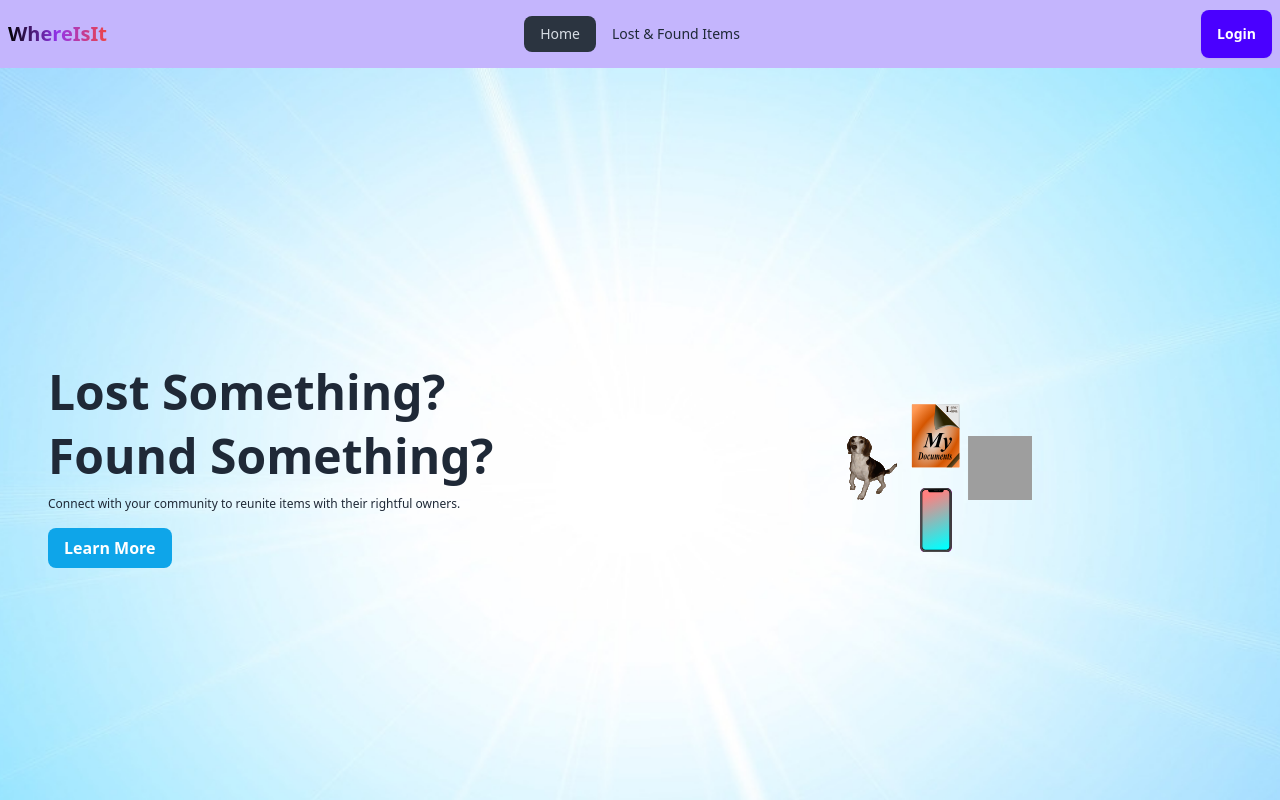
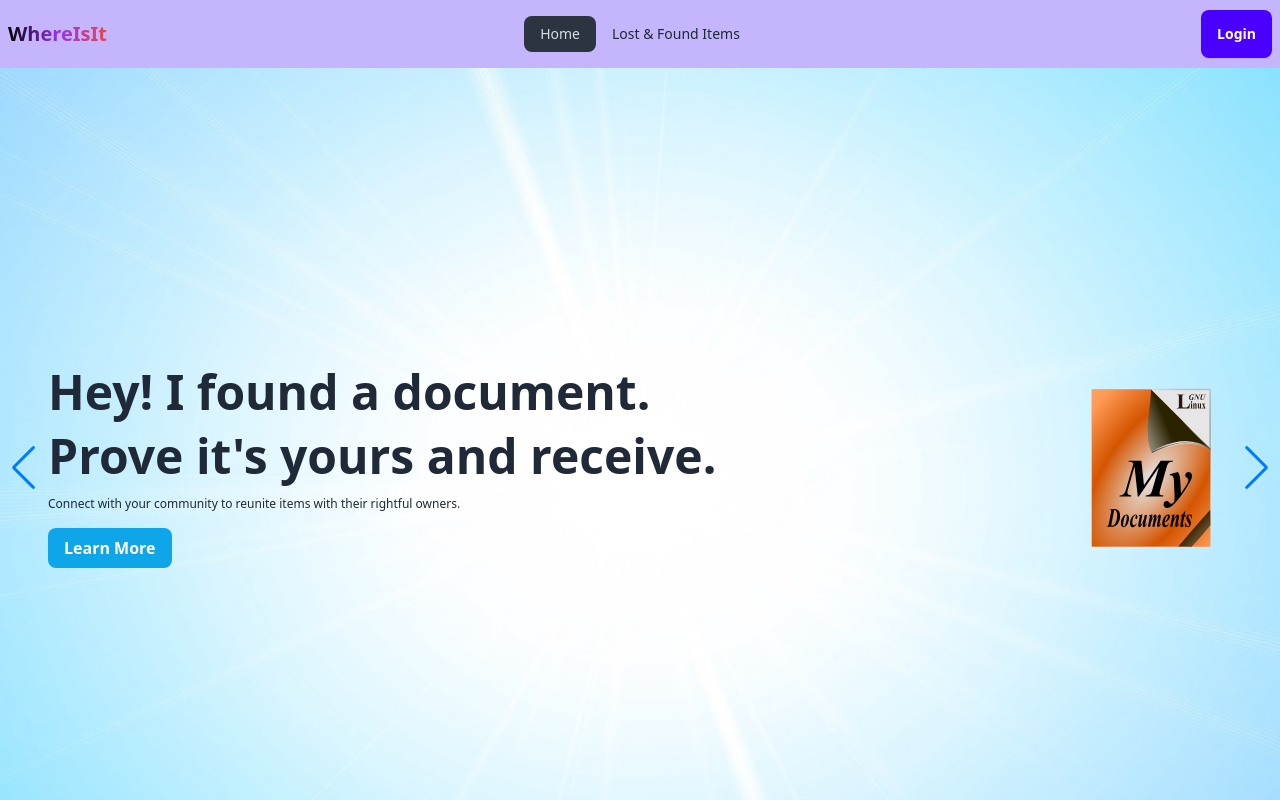
Before and after one commit to sakib-333/whereisit-client, a React (Vite) app: page / in a window 1280 px wide. Shown: the top 800 px of the page. Built offline with nearby package versions, Linux system fonts and the light colour scheme; no server answers; grey boxes are pictures that could not be loaded.

Commit message:
Add slider.

```diff
--- a/package.json
+++ b/package.json
@@ -23,6 +23,7 @@
     "react-toastify": "^11.0.2",
     "react-tooltip": "^5.28.0",
     "sweetalert2": "^11.15.2",
+    "swiper": "^11.1.15",
     "vite": "^5.4.11"
   },
   "devDependencies": {
--- a/src/components/Banner.jsx
+++ b/src/components/Banner.jsx
@@ -1,84 +1,46 @@
 import React from "react";
-import { motion } from "motion/react";
-import bannerImage from "../assets/banner.jpg";
-import petImage from "../assets/pet.svg";
-import documentImage from "../assets/document.svg";
-import phoneImage from "../assets/phone.svg";
-import walletImage from "../assets/wallet.svg";
-import { easeInOut } from "motion";
-import { Link } from "react-router-dom";
+import FirstSlider from "./FirstSlider";
+import SecondSlider from "./SecondSlider";
+import ThirdSlider from "./ThirdSlider";
+import FourthSlider from "./FourthSlider";
+import { Swiper, SwiperSlide } from "swiper/react";
+import "swiper/css";
+import "swiper/css/navigation";
+import "swiper/css/pagination";
+import "swiper/css/autoplay";
+import { Navigation, Pagination, Autoplay } from "swiper/modules";
 
 const Banner = () => {
   return (
-    <div
-      style={{
-        backgroundImage: `url(${bannerImage})`,
-        backgroundSize: "cover",
-        backgroundPosition: "center",
-        height: "100vh",
-        width: "100%",
-      }}
-    >
-      <div className="px-4 md:px-12 w-full min-h-screen flex flex-col-reverse md:flex-row items-center justify-center">
-        <div className="flex flex-col md:flex-1 space-y-4 mt-8 sm:mt-0">
-          <h1 className="text-3xl md:text-4xl lg:text-5xl font-bold">
-            Lost Something?
-          </h1>
-          <h1 className="text-3xl md:text-4xl lg:text-5xl font-bold">
-            Found Something?
-          </h1>
-          <p className="text-xs">
-            Connect with your community to reunite items with their rightful
-            owners.
-          </p>
-          <a
-            href="#about-us"
-            className="px-4 w-fit py-2 bg-sky-500 text-white font-bold hover:bg-sky-600 rounded-lg"
-          >
-            Learn More
-          </a>
-        </div>
-        <div className="flex items-center justify-center md:flex-1 my-8 md:my-0">
-          <motion.img
-            animate={{
-              x: [0, -10, 0],
-              transition: { repeat: Infinity, duration: 3, ease: easeInOut },
-            }}
-            className="w-16 h-16"
-            src={petImage}
-            alt="pet"
-          />
-          <div className="flex-col">
-            <motion.img
-              animate={{
-                y: [0, -10, 0],
-                transition: { repeat: Infinity, duration: 3, ease: easeInOut },
-              }}
-              className="w-16 h-16"
-              src={documentImage}
-              alt="document"
-            />
-            <motion.img
-              animate={{
-                y: [20, 30, 20],
-                transition: { repeat: Infinity, duration: 3, ease: easeInOut },
-              }}
-              className="w-16 h-16"
-              src={phoneImage}
-              alt="phone"
-            />
-          </div>
-          <motion.img
-            animate={{
-              x: [0, 10, 0],
-              transition: { repeat: Infinity, duration: 3, ease: easeInOut },
-            }}
-            className="w-16 h-16"
-            src={walletImage}
-            alt="wallet"
-          />
-        </div>
-      </div>
+    <div>
+      <Swiper
+        modules={[Navigation, Pagination, Autoplay]}
+        navigation
+        pagination={{ clickable: true }}
+        spaceBetween={30}
+        slidesPerView={1}
+        loop={true}
+        autoplay={{
+          delay: 3000,
+          disableOnInteraction: false,
+        }}
+      >
+        <SwiperSlide>
+          <FirstSlider />
+        </SwiperSlide>
+
+        <SwiperSlide>
+          <SecondSlider />
+        </SwiperSlide>
+
+        <SwiperSlide>
+          <ThirdSlider />
+        </SwiperSlide>
+
+        <SwiperSlide>
+          <FourthSlider />
+        </SwiperSlide>
+      </Swiper>
     </div>
   );
 };
--- /dev/null
+++ b/src/components/FirstSlider.jsx
@@ -0,0 +1,41 @@
+import React from "react";
+import petImage from "../assets/pet.svg";
+import bannerImage from "../assets/banner.jpg";
+
+const FirstSlider = () => {
+  return (
+    <div
+      style={{
+        backgroundImage: `url(${bannerImage})`,
+        backgroundSize: "cover",
+        backgroundPosition: "center",
+        minHeight: "100vh",
+        width: "100%",
+      }}
+    >
+      <div className="px-4 md:px-12 w-full min-h-screen flex flex-col-reverse md:flex-row items-center justify-center">
+        <div className="flex flex-col md:flex-1 space-y-4 mt-8 sm:mt-0">
+          <h1 className="text-3xl md:text-4xl lg:text-5xl font-bold">
+            Lost your pet?
+          </h1>
+          <h1 className="text-3xl md:text-4xl lg:text-5xl font-bold">
+            Please let us know?
+          </h1>
+          <p className="text-xs">
+            Connect with your community to reunite items with their rightful
+            owners.
+          </p>
+          <a
+            href="#about-us"
+            className="px-4 w-fit py-2 bg-sky-500 text-white font-bold hover:bg-sky-600 rounded-lg"
+          >
+            Learn More
+          </a>
+        </div>
+        <img className="mt-4 md:mt-0 w-40 h-40" src={petImage} alt="pet" />
+      </div>
+    </div>
+  );
+};
+
+export default FirstSlider;
--- /dev/null
+++ b/src/components/FourthSlider.jsx
@@ -0,0 +1,45 @@
+import React from "react";
+import walletImage from "../assets/wallet.svg";
+import bannerImage from "../assets/banner.jpg";
+
+const FourthSlider = () => {
+  return (
+    <div
+      style={{
+        backgroundImage: `url(${bannerImage})`,
+        backgroundSize: "cover",
+        backgroundPosition: "center",
+        minHeight: "100vh",
+        width: "100%",
+      }}
+    >
+      <div className="px-4 md:px-12 w-full min-h-screen flex flex-col-reverse md:flex-row items-center justify-center">
+        <div className="flex flex-col md:flex-1 space-y-4 mt-8 sm:mt-0">
+          <h1 className="text-3xl md:text-4xl lg:text-5xl font-bold">
+            My wallet is missing.
+          </h1>
+          <h1 className="text-3xl md:text-4xl lg:text-5xl font-bold">
+            Post to find.
+          </h1>
+          <p className="text-xs">
+            Connect with your community to reunite items with their rightful
+            owners.
+          </p>
+          <a
+            href="#about-us"
+            className="px-4 w-fit py-2 bg-sky-500 text-white font-bold hover:bg-sky-600 rounded-lg"
+          >
+            Learn More
+          </a>
+        </div>
+        <img
+          className="mt-4 md:mt-0 w-40 h-40"
+          src={walletImage}
+          alt="wallet"
+        />
+      </div>
+    </div>
+  );
+};
+
+export default FourthSlider;
--- /dev/null
+++ b/src/components/SecondSlider.jsx
@@ -0,0 +1,45 @@
+import React from "react";
+import documentImage from "../assets/document.svg";
+import bannerImage from "../assets/banner.jpg";
+
+const SecondSlider = () => {
+  return (
+    <div
+      style={{
+        backgroundImage: `url(${bannerImage})`,
+        backgroundSize: "cover",
+        backgroundPosition: "center",
+        minHeight: "100vh",
+        width: "100%",
+      }}
+    >
+      <div className="px-4 md:px-12 w-full min-h-screen flex flex-col-reverse md:flex-row items-center justify-center">
+        <div className="flex flex-col md:flex-1 space-y-4 mt-8 sm:mt-0">
+          <h1 className="text-3xl md:text-4xl lg:text-5xl font-bold">
+            Hey! I found a document.
+          </h1>
+          <h1 className="text-3xl md:text-4xl lg:text-5xl font-bold">
+            Prove it's yours and receive.
+          </h1>
+          <p className="text-xs">
+            Connect with your community to reunite items with their rightful
+            owners.
+          </p>
+          <a
+            href="#about-us"
+            className="px-4 w-fit py-2 bg-sky-500 text-white font-bold hover:bg-sky-600 rounded-lg"
+          >
+            Learn More
+          </a>
+        </div>
+        <img
+          className="mt-4 md:mt-0 w-40 h-40"
+          src={documentImage}
+          alt="document"
+        />
+      </div>
+    </div>
+  );
+};
+
+export default SecondSlider;
--- /dev/null
+++ b/src/components/ThirdSlider.jsx
@@ -0,0 +1,41 @@
+import React from "react";
+import phoneImage from "../assets/phone.svg";
+import bannerImage from "../assets/banner.jpg";
+
+const ThirdSlider = () => {
+  return (
+    <div
+      style={{
+        backgroundImage: `url(${bannerImage})`,
+        backgroundSize: "cover",
+        backgroundPosition: "center",
+        minHeight: "100vh",
+        width: "100%",
+      }}
+    >
+      <div className="px-4 md:px-12 w-full min-h-screen flex flex-col-reverse md:flex-row items-center justify-center">
+        <div className="flex flex-col md:flex-1 space-y-4 mt-8 sm:mt-0">
+          <h1 className="text-3xl md:text-4xl lg:text-5xl font-bold">
+            I have lost my phone.
+          </h1>
+          <h1 className="text-3xl md:text-4xl lg:text-5xl font-bold">
+            Please let me know if you found.
+          </h1>
+          <p className="text-xs">
+            Connect with your community to reunite items with their rightful
+            owners.
+          </p>
+          <a
+            href="#about-us"
+            className="px-4 w-fit py-2 bg-sky-500 text-white font-bold hover:bg-sky-600 rounded-lg"
+          >
+            Learn More
+          </a>
+        </div>
+        <img className="mt-4 md:mt-0 w-40 h-40" src={phoneImage} alt="phone" />
+      </div>
+    </div>
+  );
+};
+
+export default ThirdSlider;
```
Also changed, not shown: 1 other file (tests, documents, lock files or other folders).
